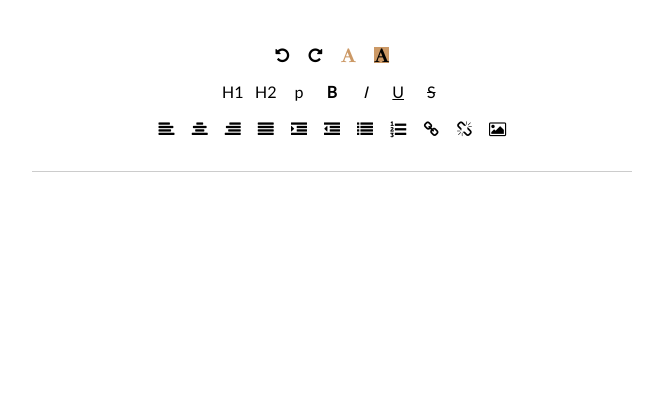
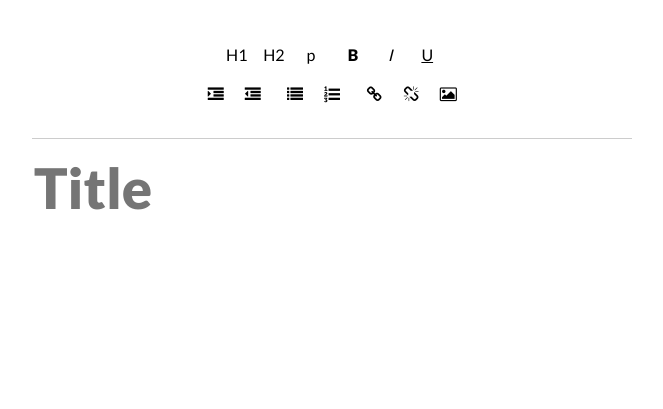
Before and after one commit to keithalpichi/MNML, a plain HTML site: page index.html in a window 1280 px wide. Shown: the whole page, without its empty margins (308-971 px from the left). Drawn offline with Linux system fonts and the light colour scheme.

Commit message:
removed color change functionality, updated styles, edited html formatting

```diff
--- a/index.html
+++ b/index.html
@@ -4,46 +4,31 @@
     <meta charset="utf-8">
     <title>Text Editor</title>
     <link href='./styles.css' rel='stylesheet'>
-    <link href='https://fonts.googleapis.com/css?family=Lato' rel='stylesheet'>
-    <link href="https://maxcdn.bootstrapcdn.com/font-awesome/4.7.0/css/font-awesome.min.css" rel="stylesheet" integrity="sha384-wvfXpqpZZVQGK6TAh5PVlGOfQNHSoD2xbE+QkPxCAFlNEevoEH3Sl0sibVcOQVnN" crossorigin="anonymous">
+    <link href='https://fonts.googleapis.com/css?family=Lato:400,900' rel='stylesheet'>
+    <link href='https://maxcdn.bootstrapcdn.com/font-awesome/4.7.0/css/font-awesome.min.css' rel="stylesheet" integrity="sha384-wvfXpqpZZVQGK6TAh5PVlGOfQNHSoD2xbE+QkPxCAFlNEevoEH3Sl0sibVcOQVnN" crossorigin="anonymous">
   </head>
   <body>
     <div id="toolbar">
       <div>
-        <a href="#" data-command='undo'><i class='fa fa-undo'></i></a>
-        <a href="#" data-command='redo'><i class='fa fa-repeat'></i></a>
-        <div class="fore-wrapper"><i class='fa fa-font' style='color:#C96;'></i>
-          <div class="fore-palette">
-          </div>
-        </div>
-        <div class="back-wrapper"><i class='fa fa-font' style='background:#C96;'></i>
-          <div class="back-palette">
-          </div>
-        </div>
+        <a class='toolbar-button' href="#" data-command='h1'>H1</a>
+        <a class='toolbar-button' href="#" data-command='h2'>H2</a>
+        <a class='toolbar-button' href="#" data-command='p'>p</a>
+        <a class='toolbar-button' href="#" data-command='bold'><b>B</b></a>
+        <a class='toolbar-button' href="#" data-command='italic'><i>I</i></a>
+        <a class='toolbar-button' href="#" data-command='underline'><u>U</u></a>
       </div>
       <div>
-        <a href="#" data-command='h1'>H1</a>
-        <a href="#" data-command='h2'>H2</a>
-        <a href="#" data-command='p'>p</a>
-        <a href="#" data-command='bold'><b>B</b></a>
-        <a href="#" data-command='italic'><i>I</i></a>
-        <a href="#" data-command='underline'><u>U</u></a>
-        <a href="#" data-command='strikeThrough'><s>S</s></a>
-      </div>
-      <div>
-        <a href="#" data-command='justifyLeft'><i class='fa fa-align-left'></i></a>
-        <a href="#" data-command='justifyCenter'><i class='fa fa-align-center'></i></a>
-        <a href="#" data-command='justifyRight'><i class='fa fa-align-right'></i></a>
-        <a href="#" data-command='justifyFull'><i class='fa fa-align-justify'></i></a>
-        <a href="#" data-command='indent'><i class='fa fa-indent'></i></a>
-        <a href="#" data-command='outdent'><i class='fa fa-outdent'></i></a>
-        <a href="#" data-command='insertUnorderedList'><i class="fa fa-list" aria-hidden="true"></i></a>
-        <a href="#" data-command='insertOrderedList'><i class='fa fa-list-ol'></i></a>
-        <a href="#" data-command='createlink'><i class='fa fa-link'></i></a>
-        <a href="#" data-command='unlink'><i class='fa fa-unlink'></i></a>
-        <a href="#" data-command='insertimage'><i class='fa fa-image'></i></a>
+        <a class='toolbar-button' href="#" data-command='indent'><i class='fa fa-indent'></i></a>
+        <a class='toolbar-button' href="#" data-command='outdent'><i class='fa fa-outdent'></i></a>
+        <a class='toolbar-button' href="#" data-command='insertUnorderedList'><i class="fa fa-list" aria-hidden="true"></i></a>
+        <a class='toolbar-button' href="#" data-command='insertOrderedList'><i class='fa fa-list-ol'></i></a>
+        <a class='toolbar-button' href="#" data-command='createlink'><i class='fa fa-link'></i></a>
+        <a class='toolbar-button' href="#" data-command='unlink'><i class='fa fa-unlink'></i></a>
+        <a class='toolbar-button' href="#" data-command='insertimage'><i class='fa fa-image'></i></a>
       </div>
     </div>
+
+    <input id='title' type='text' name='title' placeholder='Title' maxlength='30'>
 
     <div id='editor' contenteditable>
     </div>
--- a/index.js
+++ b/index.js
@@ -1,31 +1,9 @@
-var colorPalette = ['000000', 'FF9966', '6699FF', '99FF66', 'CC0000', '00CC00', '0000CC', '333333', '0066FF', 'FFFFFF']
-var forePalette = document.querySelector('.fore-palette')
-var backPalette = document.querySelector('.back-palette')
-
-for (var i = 0; i < colorPalette.length; i++) {
-  var forePaletteNode = document.createElement('a')
-  forePaletteNode.dataset.command = 'forecolor'
-  forePaletteNode.dataset.value = `#${colorPalette[i]}`
-  forePaletteNode.style.backgroundColor = `#${colorPalette[i]}`
-  forePaletteNode.className = 'palette-item'
-  var backPaletteNode = document.createElement('a')
-  backPaletteNode.dataset.command = 'backcolor'
-  backPaletteNode.dataset.value = `#${colorPalette[i]}`
-  backPaletteNode.style.backgroundColor = `#${colorPalette[i]}`
-  backPaletteNode.className = 'palette-item'
-  forePalette.appendChild(forePaletteNode)
-  backPalette.appendChild(backPaletteNode)
-}
-
 var toolbarButtons = document.querySelectorAll('#toolbar a')
 for (var i = 0; i < toolbarButtons.length; i++) {
   toolbarButtons[i].addEventListener('click', function (e) {
     var command = this.dataset.command
     if (command === 'h1' || command === 'h2' || command === 'p') {
       document.execCommand('formatBlock', false, command)
-    }
-    if (command === 'forecolor' || command === 'backcolor') {
-      document.execCommand(command, false, this.dataset.value)
     }
     if (command === 'createlink' || command === 'insertimage') {
       var url = window.prompt('Enter the link here: ', 'http:\/\/')
--- a/styles.css
+++ b/styles.css
@@ -2,6 +2,7 @@ body {
   margin: 0 auto;
   width: 600px;
   font-family: 'Lato', 'sans serif';
+  font-size: 16px;
 }
 
 a {
@@ -9,10 +10,8 @@ a {
 }
 
 #editor {
-  /*box-shadow: 0 0 2px #CCC;*/
   min-height: 150px;
   overflow: auto;
-  padding: 1em;
   margin-top: 20px;
   resize: none;
   outline: none;
@@ -24,24 +23,33 @@ a {
   border-bottom: 1px solid #CCC;
 }
 
-#toolbar a,
-.fore-wrapper,
-.back-wrapper {
+#toolbar a {
   background: #FFF;
   color: black;
   padding: 5px;
   width: 1.5em;
-  margin: -2px;
   margin-top: 10px;
   display: inline-block;
   text-decoration: none;
 }
 
-.toolbar a:hover,
-.fore-wrapper:hover,
-.back-wrapper:hover {
-  background: #f2f2f2;
-  border-color: #8c8c8c;
+#title {
+  overflow: auto;
+  border: none;
+  font-size: 3.5em;
+  font-family: 'Lato';
+  font-weight: bold;
+  outline: none;
+  width: inherit;
+  margin: .25em 0;
+}
+
+.toolbar-button {
+  transition: all 0.25s ease;
+}
+
+.toolbar-button:hover {
+  font-size: 2em;
 }
 
 a[data-command='redo'],
@@ -77,33 +85,3 @@ a.palette-item:hover {
   border: 1px solid #CCC;
   box-shadow: 0 0 3px #333;
 }
-
-.fore-palette,
-.back-palette {
-  display: none;
-}
-
-.fore-wrapper,
-.back-wrapper {
-  display: inline-block;
-  cursor: pointer;
-}
-
-.fore-wrapper:hover .fore-palette,
-.back-wrapper:hover .back-palette {
-  display: block;
-  float: left;
-  position: absolute;
-  padding: 3px;
-  width: 160px;
-  background: #FFF;
-  border: 1px solid #DDD;
-  box-shadow: 0 0 5px #CCC;
-  height: 70px;
-}
-
-.fore-palette a,
-.back-palette a {
-  background: #FFF;
-  margin-bottom: 2px;
-}
```
Also changed, not shown: 1 other file.
